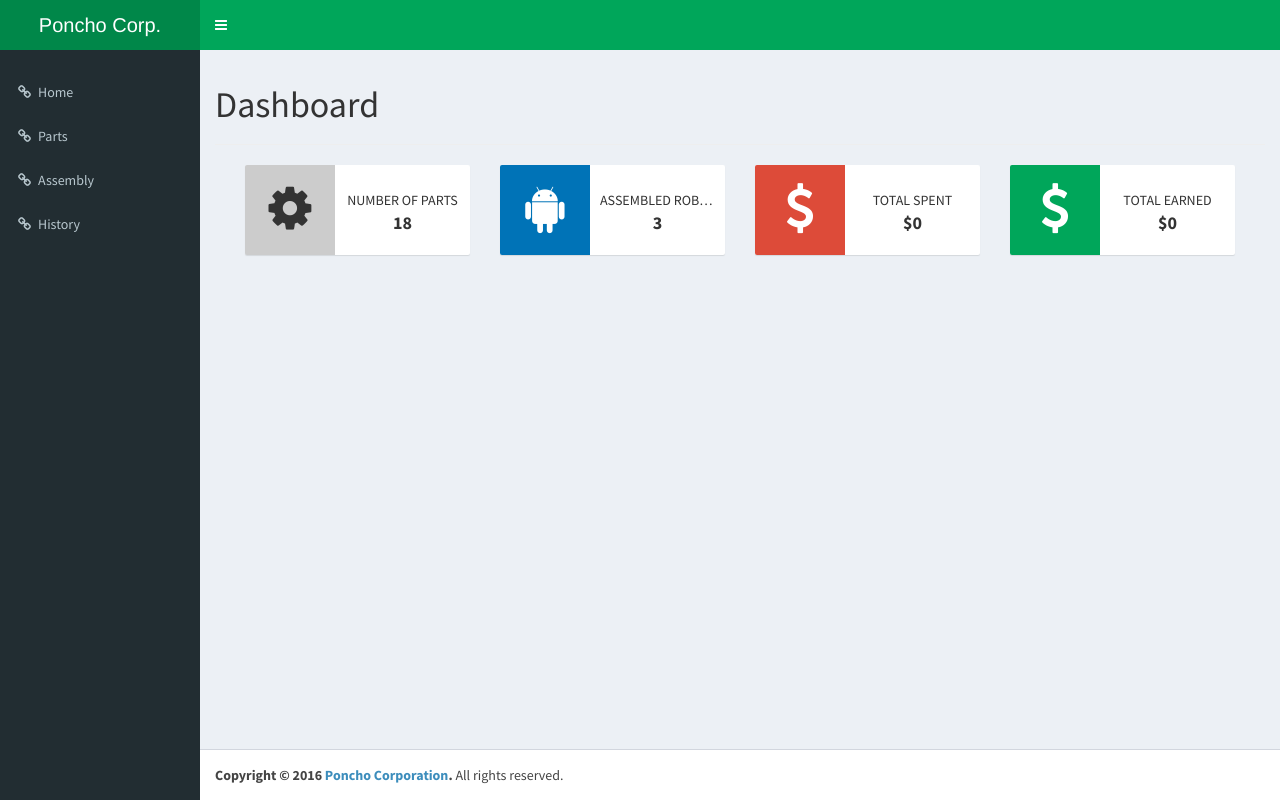
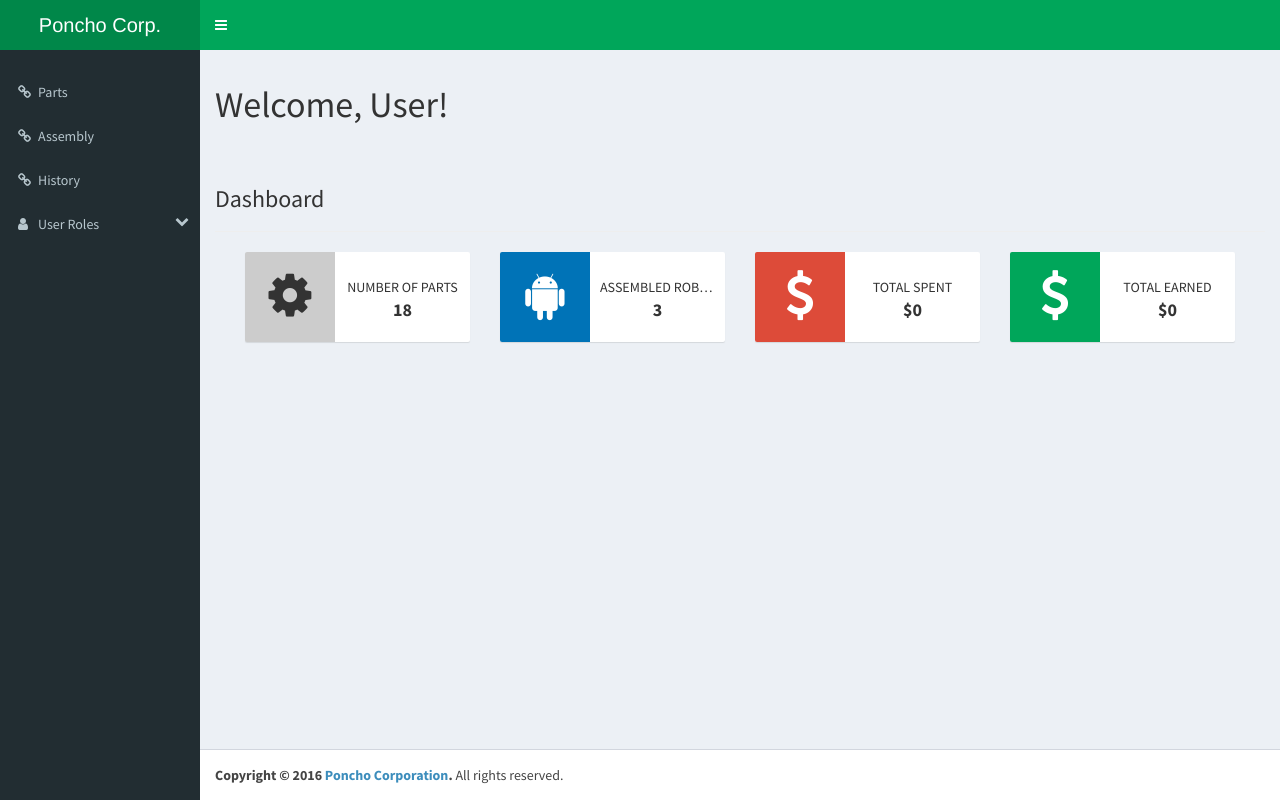
Before and after one commit to Uitiam/ass1, a CodeIgniter app: page /database/ in a window 1280 px wide. Run offline with CodeIgniter, Linux system fonts and the light colour scheme; data that the repository does not hold is empty; some libraries are stand-ins or nearby versions.

Commit message:
User roles implemented.
Signed-off-by: Michael Goll <mike_g97@hotmail.com>

```diff
--- a/application/controllers/Welcome.php
+++ b/application/controllers/Welcome.php
@@ -36,6 +36,9 @@ class Welcome extends Application
     $this->drawGraph();
 
     $this->render();
+
+    //start the PHP session
+    session_start();
   }
 
   //displays the total number of parts in inventory
--- a/application/views/landing.php
+++ b/application/views/landing.php
@@ -12,7 +12,9 @@ if (!defined('APPPATH'))
 ?>
 
 <div class="page-header">
-    <h1>Dashboard</h1>
+    <h1 id="userAddress">Welcome, User!</h1>
+    <br />
+    <h3>Dashboard</h3>
 </div>
 <div class="container-fluid">
     <div class="row">
--- a/application/views/template.php
+++ b/application/views/template.php
@@ -76,11 +76,24 @@ if (!defined('APPPATH'))
       <!-- Sidebar Menu -->
       <ul class="sidebar-menu">
         <!-- Optionally, you can add icons to the links -->
-        <li><a href="/"><i class="fa fa-link"></i><span>Home</span></a></li>
-        <li><a href="/parts"><i class="fa fa-link"></i><span>Parts</span></a></li>
-        <li><a href="/assembly"><i class="fa fa-link"></i><span>Assembly</span></a></li>
-        <li><a href="/history"><i class="fa fa-link"></i><span>History</span></a></li>
+
+        <li class="sidebar-menu-item"><a href="/parts"><i class="fa fa-link"></i><span>Parts</span></a></li>
+        <li class="sidebar-menu-item"><a href="/assembly"><i class="fa fa-link"></i><span>Assembly</span></a></li>
+        <li class="sidebar-menu-item"><a href="/history"><i class="fa fa-link"></i><span>History</span></a></li>
+        <li>
+          <a href="#" id="sidebarToggle" data-toggle="collapse" data-target="#userToggle" class="collapsed">
+            <i class="fa fa-user"></i>User Roles<i id="indicatorIcon" class="fa fa-chevron-down pull-right"></i>
+          </a>
+          <div class="collapse" id="userToggle">
+            <ul class="nav nav-list">
+              <li class="sidebar-menu-item userBtn" id="managerBtn"><a href="/"><i class="fa fa-user"></i><span> Manager</span></a></li>
+              <li class="sidebar-menu-item userBtn" id="workerBtn"><a href="/"><i class="fa fa-user"></i><span> Worker</span></a></li>
+            </ul>
+          </div>
+        </li>
       </ul>
+
+
       <!-- /.sidebar-menu -->
       </section>
   </aside>
```
Also changed, not shown: application/controllers/Roles.php (+13 -16 lines), public/assets/js/landing.js (added).
